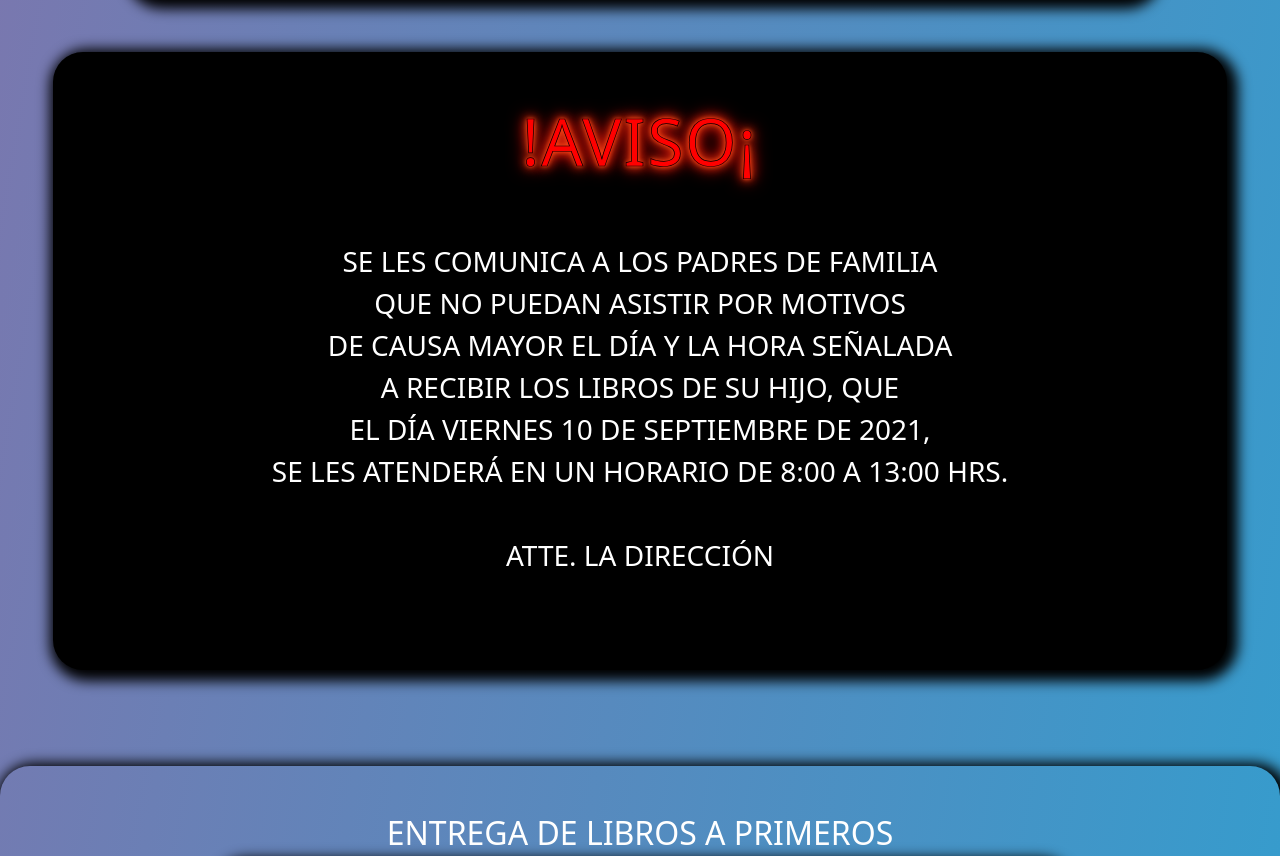
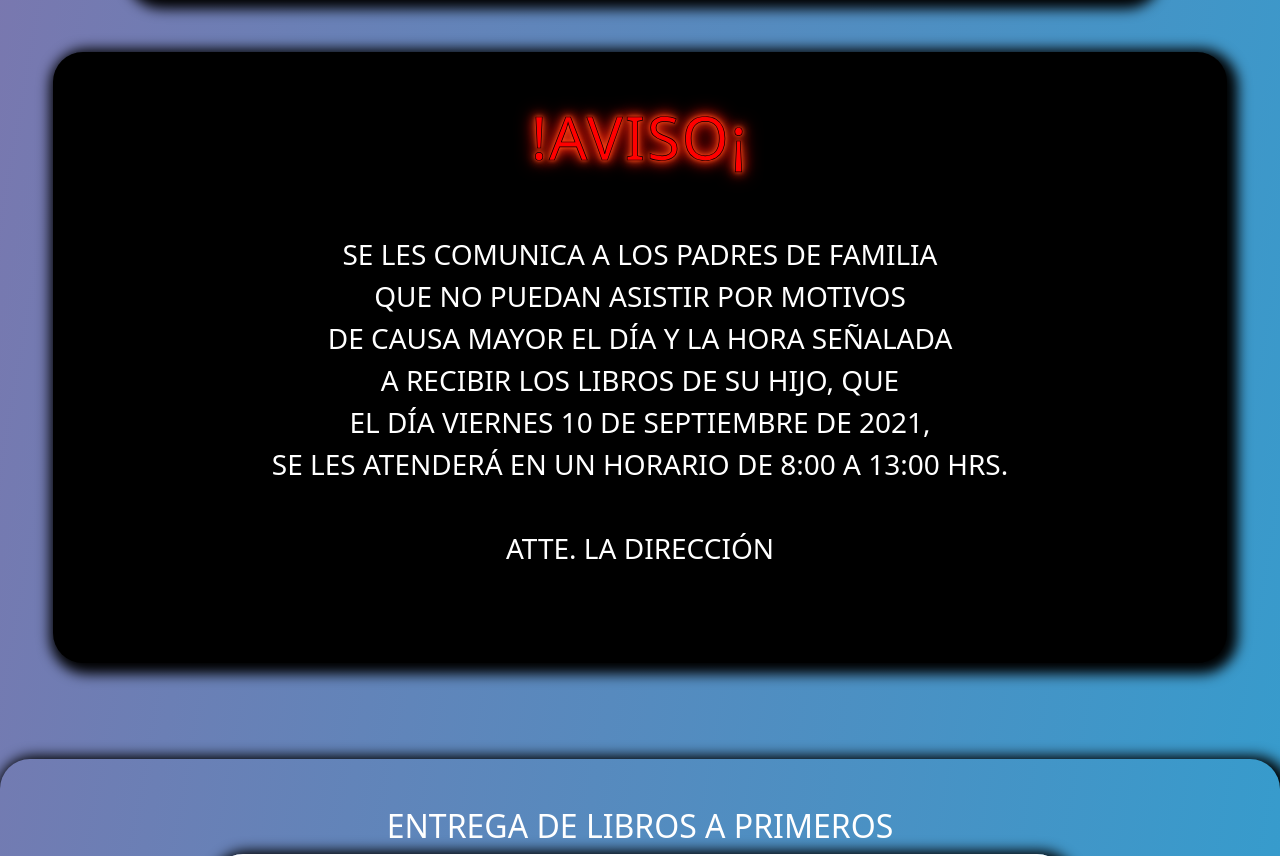
Before and after one commit to tecnicasecundaria51/tecnica51.github.io, a plain HTML site: page index.html in a window 1280 px wide. Shown: the part 1352-2208 px from the top of the page. Drawn offline with Linux system fonts and the light colour scheme.

Commit message:
Add files via upload

```diff
--- a/estilo.css
+++ b/estilo.css
@@ -174,7 +174,7 @@ h1{
 }
 
 .neon {
-    font-size: 305%;
+    font-size: 280%;
     letter-spacing:2px;
     color: red;
     text-shadow: 0 0 2px , 0 0 5px rgb(250, 86, 26), 0 0 10px rgb(248, 87, 28), 0 0 15px red, 0 0 20px red;
```
